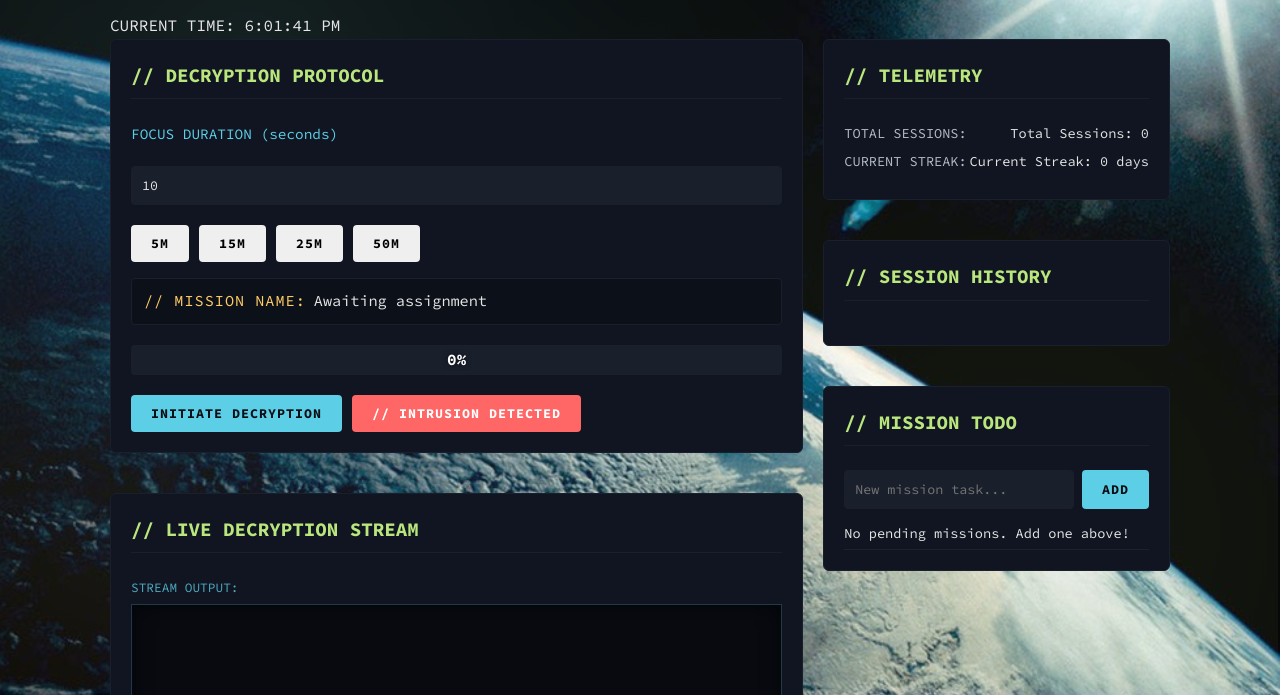
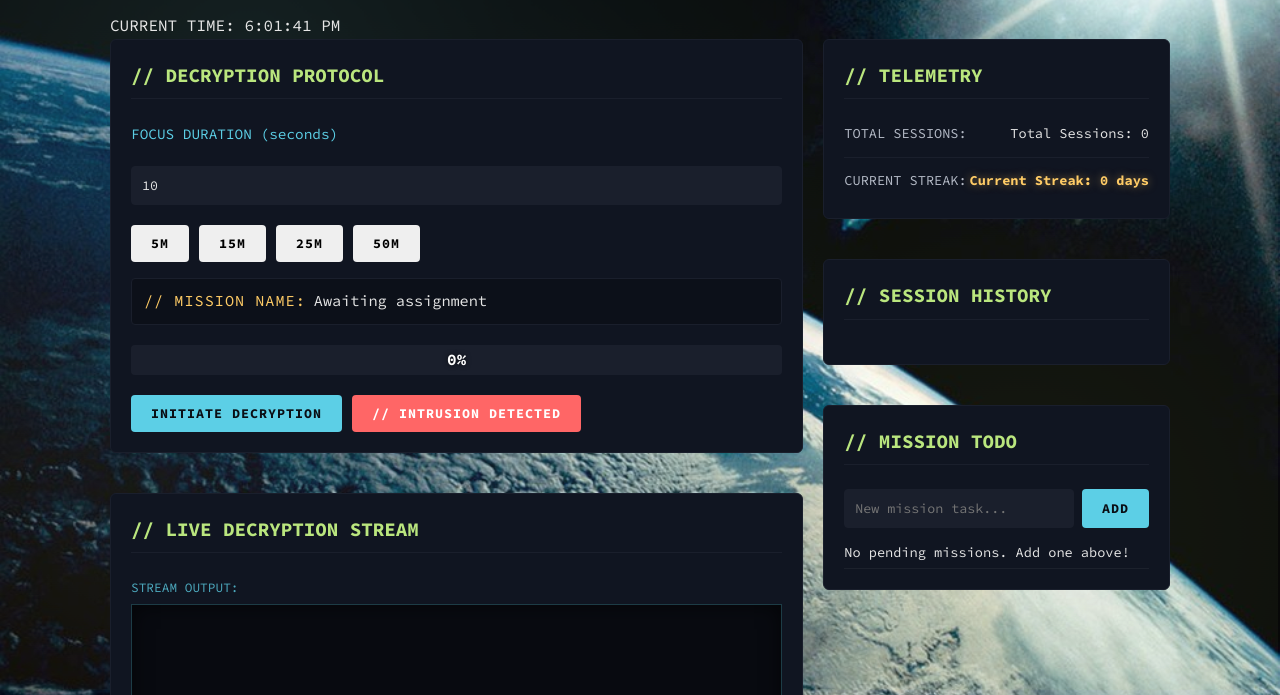
Before and after one commit to LucasJunxiaoShi/Astro-Focus-Log, a plain HTML site: page index.html in a window 1280 px wide. Shown: the part 105-800 px from the top of the page. Drawn offline with Linux system fonts and the light colour scheme.

Commit message:
Add files via upload

```diff
--- a/styles.css
+++ b/styles.css
@@ -404,6 +404,18 @@ p {
     color: var(--text-secondary);
 }
 
+.streak-metric {
+    margin-top: 12px;
+    padding-top: 12px;
+    border-top: 1px solid var(--panel-border);
+}
+
+.streak-value {
+    color: var(--accent-yellow);
+    font-weight: bold;
+    text-shadow: 0 0 8px rgba(255, 204, 102, 0.5);
+}
+
 .history-entries {
     max-height: 180px;
     overflow-y: auto;
```
